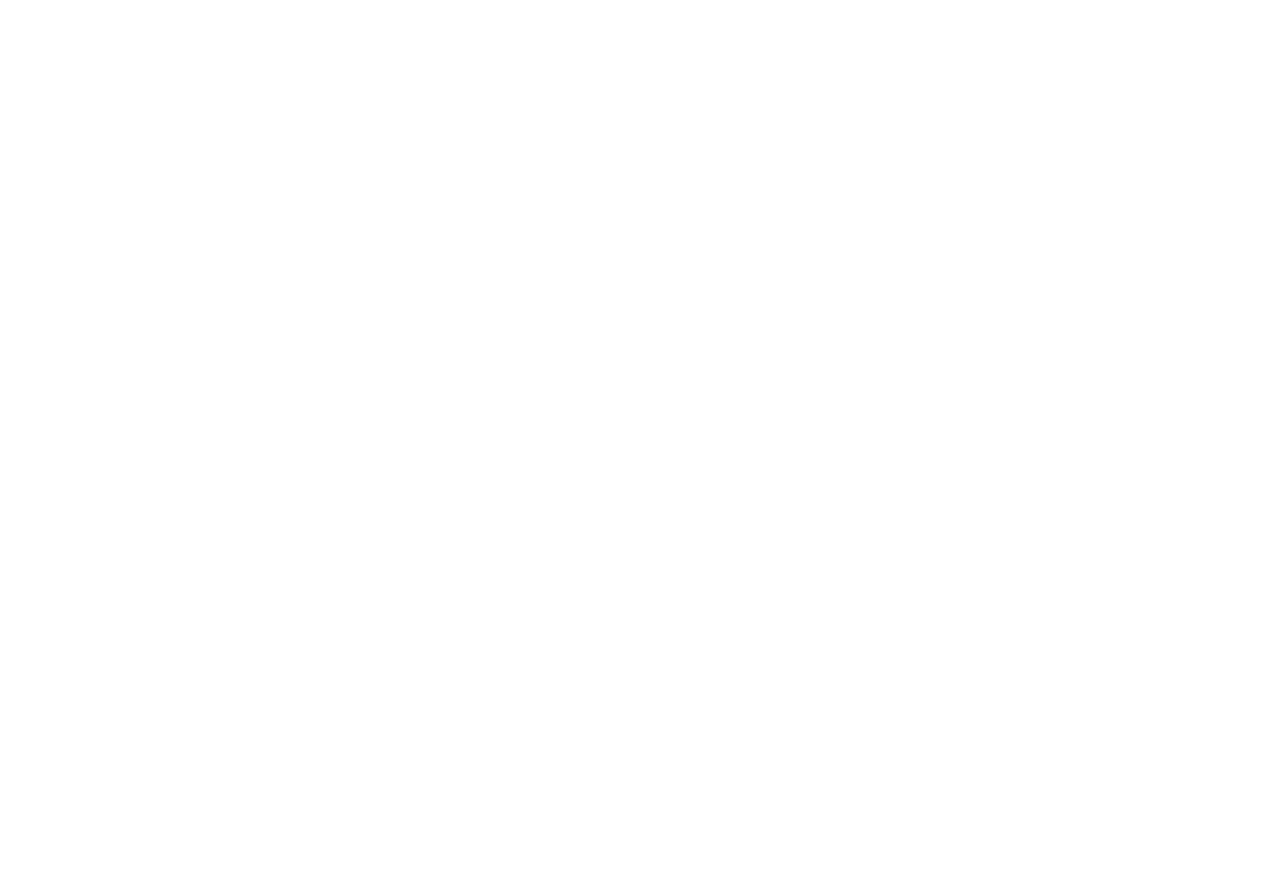
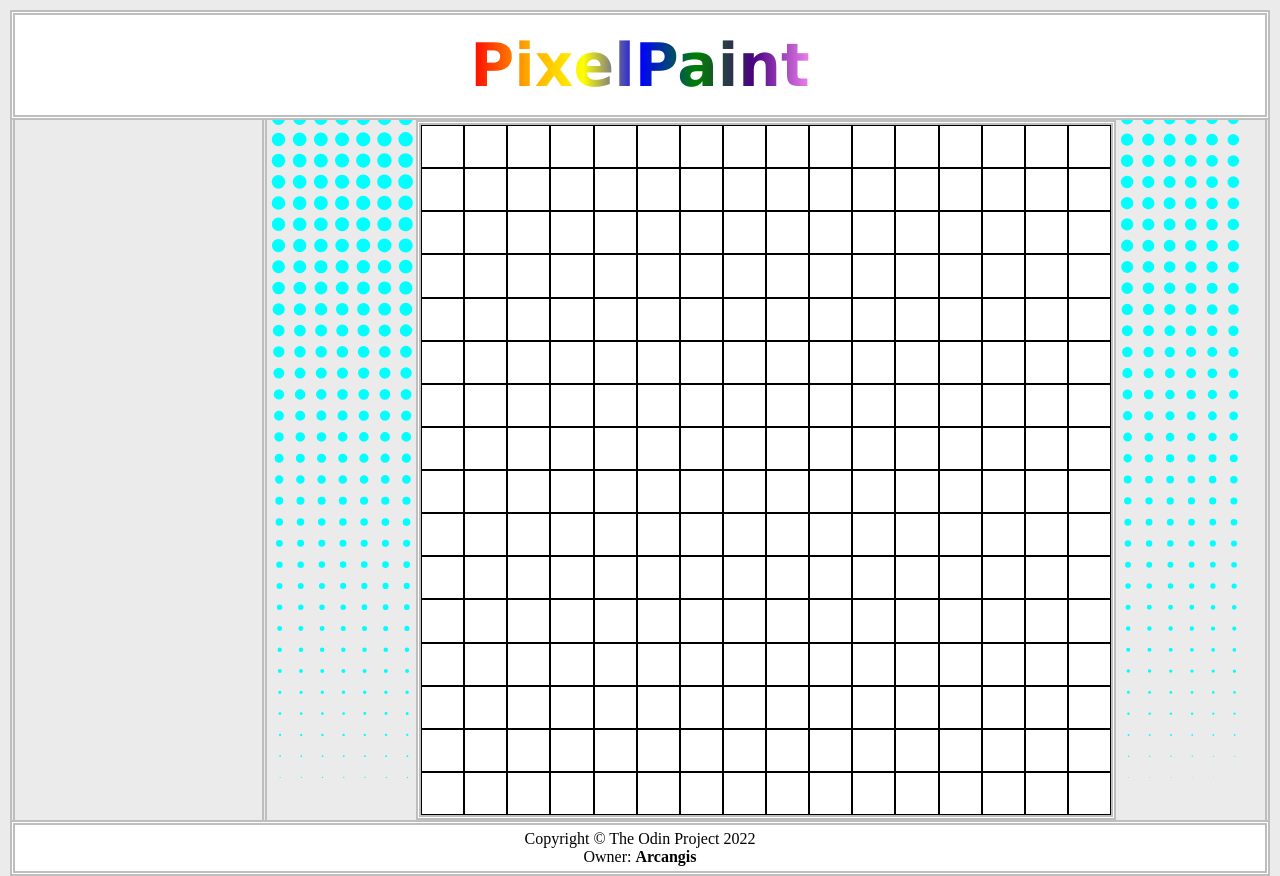
Before and after one commit to Arcangis/PixelPaint, a plain HTML site: page index.html in a window 1280 px wide. Before the commit the page ends 800 px from the top, so only its background shows below. Drawn offline with Linux system fonts and the light colour scheme; a web font is replaced by a local one.

Commit message:
created basic layout and grid

```diff
--- a/css/style.css
+++ b/css/style.css
@@ -0,0 +1,112 @@
+* {
+    box-sizing: border-box;
+}
+
+html, body {
+    margin: 0;
+    padding: 0;
+}
+
+body {
+    height: 100vh;
+    width: 100vw;
+    background-color: rgb(235, 235, 235);
+    border: 10px solid transparent;
+}
+
+/* flexbox structure */
+
+.flex-container {
+    display: flex;
+    flex-direction: column;
+    justify-content: space-between;
+    background-image: url("../image/background.svg");
+    background-size: cover;
+    background-repeat: no-repeat;
+    height: 100%;
+    width: 100%;
+}
+
+/* header */
+
+.navbar {
+    font-family: 'Notable', verdana, sans-serif;
+    font-size: 40px;
+    padding: 15px;
+    background-color: white;
+    border: 5px double rgb(190, 190, 190);
+}
+
+.navbar h1 {
+    text-align: center;
+    margin: 0;
+    padding: 0;
+}
+
+.multicolortext {
+    background-image: linear-gradient(to left, violet, indigo, green, blue, yellow, orange, red);
+    -webkit-background-clip: text;
+    -moz-background-clip: text;
+    background-clip: text;
+    color: transparent;
+}
+
+/* page content */
+
+.content {
+    flex: 1 1 auto;
+    display: flex;
+}
+
+/* menu */
+
+.menu {
+    flex: 1 1 20%;
+    background-color: rgb(235, 235, 235);
+    border-left: 5px double rgb(190, 190, 190);
+}
+
+/* workspace */
+
+.workspace {
+    flex: 1 1 80%;
+    display: flex;
+    justify-content: center;
+    align-items: center;
+    border-left: 5px double rgb(190, 190, 190);
+    border-right: 5px double rgb(190, 190, 190);
+}
+
+/* grid container */
+
+.grid-container {
+    display: grid;
+    grid-template-columns: repeat(16, 1fr);
+    grid-template-rows: repeat(16, 1fr);
+    max-width: 700px;
+    min-width: 700px;
+    max-height: 700px;
+    min-height: 700px;
+    overflow: hidden;
+    background-color: white;
+    border: 5px double rgb(190, 190, 190)
+}
+
+/* grid element -- will be add in js */
+
+.grid {
+    border: 1px solid black;
+}
+
+/* footer */
+
+.footer {
+    background-color: white;
+    border: 5px double rgb(190, 190, 190);
+}
+
+.footer p {
+    text-align: center;
+    margin: 0;
+    padding: 5px;
+}
--- a/index.html
+++ b/index.html
@@ -7,8 +7,30 @@
     <title>PixelPaint</title>
     <link rel="stylesheet" href="./css/style.css">
     <script src="./js/script.js"></script>
+    <!-- add custom font -->
+    <link rel="preconnect" href="https://fonts.googleapis.com">
+    <link rel="preconnect" href="https://fonts.gstatic.com" crossorigin>
+    <link href="https://fonts.googleapis.com/css2?family=Notable&display=swap" rel="stylesheet">
+
 </head>
 <body>
+    <div class="flex-container">
+        <nav class="navbar">
+            <h1><span class="multicolortext">PixelPaint</span></h1>
+        </nav>
+        <div class="content">
+            <div class="menu">
 
+            </div>
+            <div class="workspace">
+                <div class="grid-container">
+                </div>
+            </div>
+
+        </div>
+        <div class="footer">
+            <p class="copyright">Copyright © The Odin Project 2022<br>Owner: <strong>Arcangis</strong></p>
+        </div>
+    </div>
 </body>
 </html>
--- a/js/script.js
+++ b/js/script.js
@@ -0,0 +1,25 @@
+let gridContainer;
+let gridElement;
+let gridSize;
+
+window.onload = function(){
+
+    createGrid(256);
+
+}
+
+function one() {
+    gridContainer = document.querySelector(".grid-container");
+    gridElement = document.createElement('div');
+    gridElement.classList.add("grid");
+    gridContainer.appendChild(gridElement);
+}
+
+function createGrid(gridSize){
+    gridContainer = document.querySelector(".grid-container");
+    for (i=0;i<gridSize;i++){
+        gridElement = document.createElement("div");
+        gridElement.classList.add("grid");
+        gridContainer.appendChild(gridElement);
+    }
+}
```
Also changed, not shown: image/background.svg (added).
